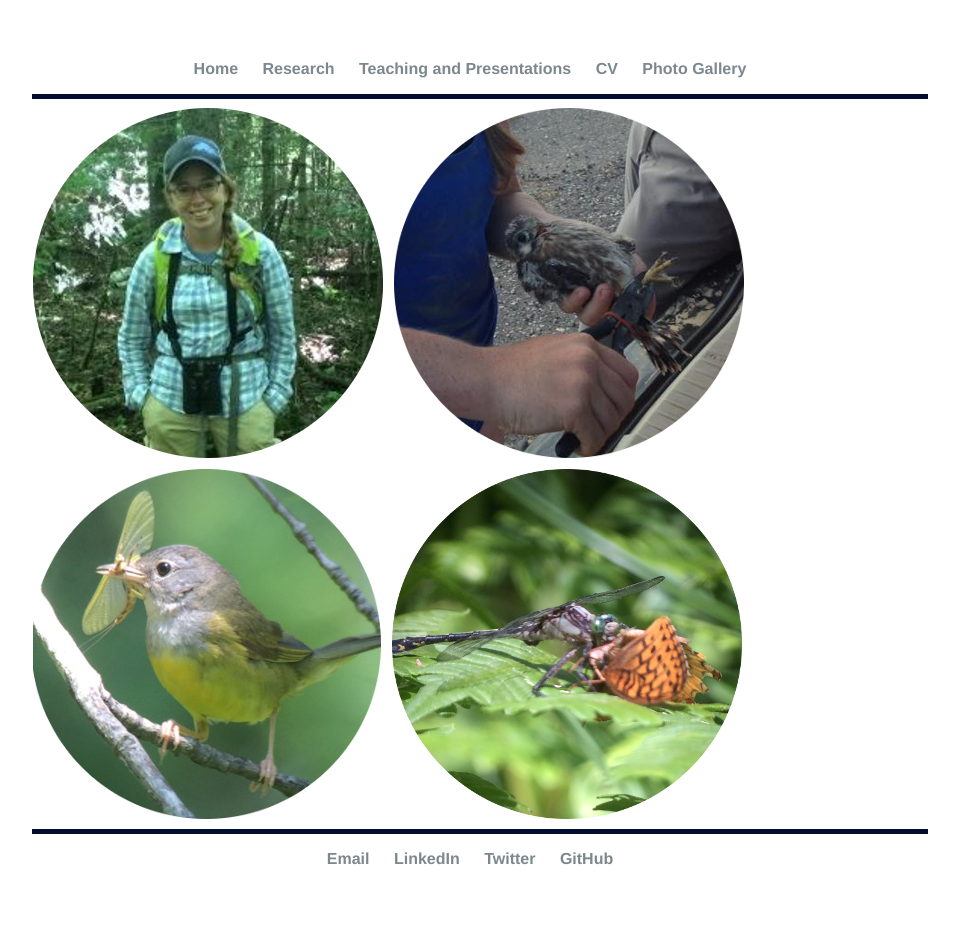
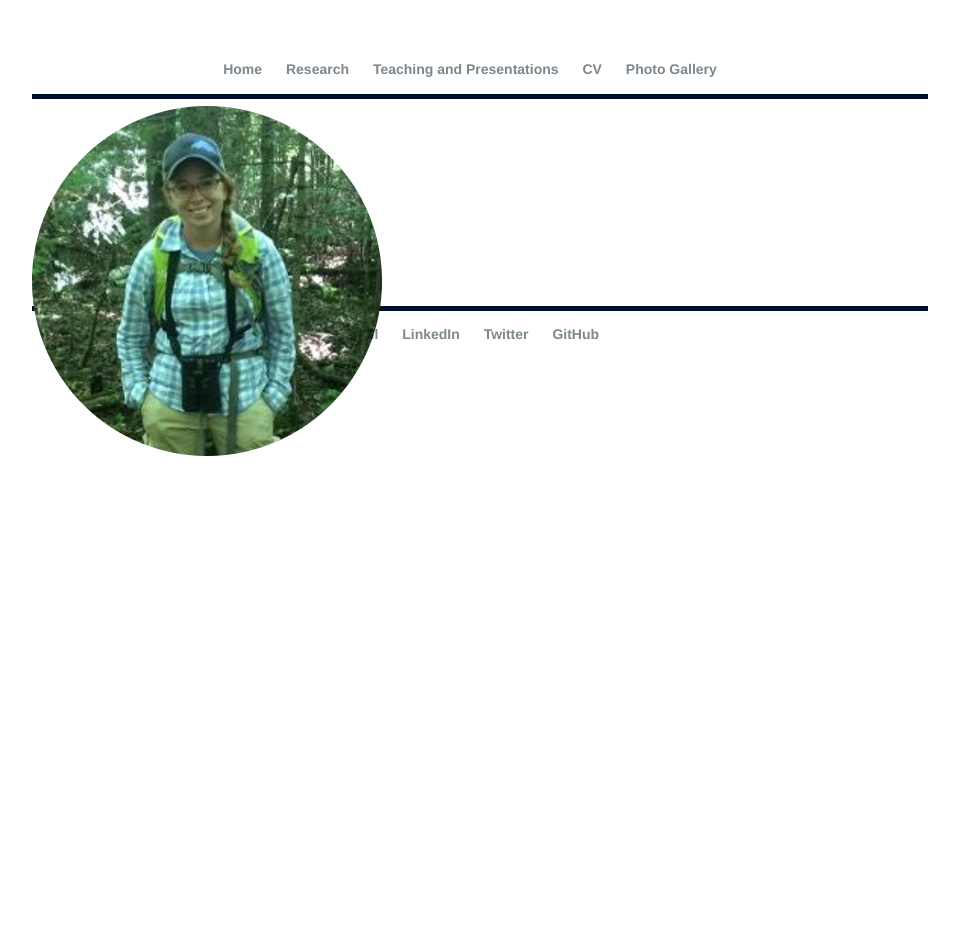
Before and after one commit to elizagrames/elizagrames.github.io, a Jekyll site: the page built from index.html, in a window 1280 px wide. Shown: the whole page, without its empty margins (160-1119 px from the left). Built offline with Jekyll 4.4.1, drawn with Linux system fonts in a browser that asks for light colours; after the commit the page ends 900 px from its top, so only the background shows below that.

Commit message:
Update index.html

```diff
--- a/index.html
+++ b/index.html
@@ -4,87 +4,43 @@
 ---
 
 <style type="text/css">
-
-.gallerycontainer{
-position: relative;
-/*Add a height attribute and set to largest image's height to prevent overlaying*/
+body {
+  font: 14px/1.4 arial;
 }
 
-.thumbnail img{
-border: 0px solid white;
-margin: 0 5px 5px 0;
+.imgWrap {
+  position: relative;
+  height: 200px;
+  width: 257px;
 }
 
-.thumbnail:hover{
-background-color: transparent;
-}
-.gallerycontainer{
-position: relative;
-/*Add a height attribute and set to largest image's height to prevent overlaying*/
+.imgDescription {
+  position: absolute;
+  top: 0;
+  bottom: 0;
+  left: 0;
+  right: 0;
+  background: rgba(29, 106, 154, 0.72);
+  color: #fff;
+
+
+  visibility: hidden;
+  opacity: 0;
+
+  /*remove comment if you want a gradual transition between states
+  -webkit-transition: visibility opacity 0.2s;
+  */
 }
 
-.thumbnail img{
-border: 1px solid white;
-margin: 0 5px 5px 0;
-}
 
-.gallerycontainer{
-position: relative;
-/*Add a height attribute and set to largest image's height to prevent overlaying*/
-}
-
-.thumbnail img{
-border: 1px solid white;
-margin: 0 5px 5px 0;
-}
-
-.thumbnail:hover{
-background-color: transparent;
-}
-
-.thumbnail:hover img{
-}
-
-.thumbnail span{ /*CSS for enlarged image*/
-position: absolute;
-left: -1000px;
-  border: none;
-visibility: hidden;
-color: black;
-text-decoration: none;
-}
-
-.thumbnail span img{ /*CSS for enlarged image*/
-border-width: 0;
-}
-
-.thumbnail:hover span{ /*CSS for enlarged image*/
-visibility: visible;
-top: 0;
-  left: 0px; /*position where enlarged image should offset horizontally */
-
-  z-index: 50;
+.imgWrap:hover .imgDescription {
+  visibility: visible;
+  opacity: 1;
 }
 
 </style>
 
-<div class="gallerycontainer">
-
-<a class="thumbnail" href="/about">
-	<img src="https://github.com/elizagrames/elizagrames.github.io/blob/master/images/me.png?raw=true" border="0" /><span>
-  <img src="https://github.com/elizagrames/elizagrames.github.io/blob/master/images/me-bw.png?raw=true" /><br />
-	</span></a>
-<a class="thumbnail" href="/research">
-	<img src="https://github.com/elizagrames/elizagrames.github.io/blob/master/images/AMKE-chick.png?raw=true" border="0" /><span>
-  <img src="https://github.com/elizagrames/elizagrames.github.io/blob/master/images/AMKE-bw.png?raw=true" /><br />
-	</span></a>
-<a class="thumbnail" href="/teaching">
-	<img src="https://github.com/elizagrames/elizagrames.github.io/blob/master/images/MOWA-home.png?raw=true" border="0" /><span>
-  <img src="https://github.com/elizagrames/elizagrames.github.io/blob/master/images/MOWA-bw.png?raw=true" /><br />
-	</span></a>
-<a class="thumbnail" href="/cv">
-	<img src="https://github.com/elizagrames/elizagrames.github.io/blob/master/images/dragon-home.png?raw=true" border="0" /><span>
-  <img src="https://github.com/elizagrames/elizagrames.github.io/blob/master/images/dragon-bw.png?raw=true" /><br />
-	</span></a>
-
+<div class="imgWrap">
+  <img src="https://github.com/elizagrames/elizagrames.github.io/blob/master/images/me.png?raw=true" alt="About" />
+  <p class="imgDescription">About</p>
 </div>
```
